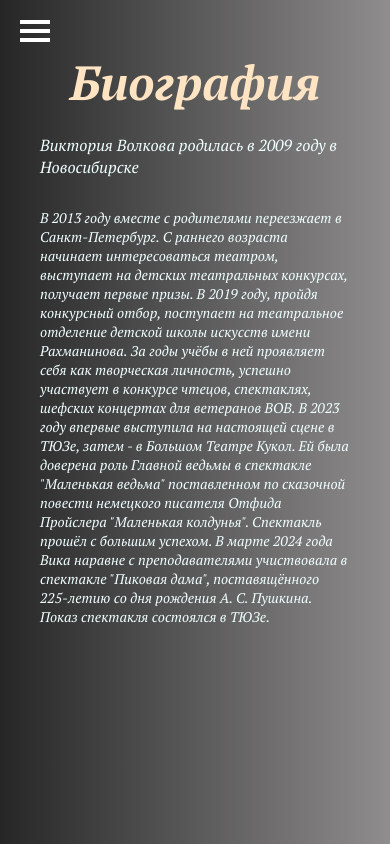
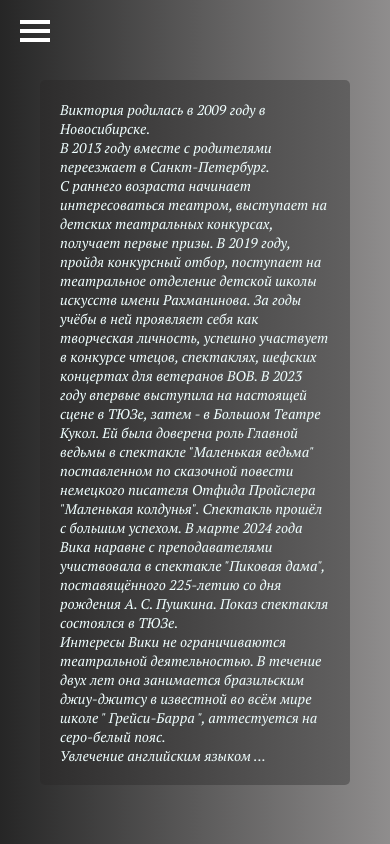
Before and after one commit to Evgeniy-makdak/TheActress-sCallingCard, a React (Create React App) app: page /biography in a window 390 px wide. Built offline with nearby package versions, Linux system fonts and the light colour scheme.

Commit message:
minor styles changes, add borders on text areas

```diff
--- a/src/components/Pages/BiographyPage.jsx
+++ b/src/components/Pages/BiographyPage.jsx
@@ -1,24 +1,40 @@
-import styles from './styles/BiographyPage.module.css'
+import styles from './styles/BiographyPage.module.css';
 import mainPhoto from '../../assets/images/mainphoto.png';
 
 const BiographyPage = () => {
   return (
     <div className={styles['page']}>
-      <h2 className={styles['dancing-script']}>Биография</h2>
       <p className={styles['pages-content']}>
-        <h2 className={styles.titles}>Виктория Волкова родилась в 2009 году в Новосибирске</h2>
+        <div className={styles.articleBorder}>
           <article className={styles.article}>
-          В 2013 году вместе с родителями переезжает в Санкт-Петербург. С раннего возраста начинает интересоваться
-          театром, выступает на детских театральных конкурсах, получает первые призы.
-          В 2019 году, пройдя конкурсный отбор, поступает на театральное отделение детской школы искусств имени Рахманинова.
-          За годы учёбы в ней проявляет себя как творческая личность, успешно участвует в конкурсе чтецов, спектаклях, шефских концертах
-          для ветеранов ВОВ. В 2023 году впервые выступила на настоящей сцене в ТЮЗе, затем - в Большом Театре Кукол. Ей была доверена
-          роль Главной ведьмы в спектакле "Маленькая ведьма" поставленном по сказочной повести немецкого писателя Отфида Пройслера "Маленькая колдунья".
-          Спектакль прошёл с большим успехом. В марте 2024 года Вика наравне с преподавателями учиствовала в спектакле "Пиковая дама",
-          поставящённого 225-летию со дня рождения А. С. Пушкина. Показ спектакля состоялся в ТЮЗе.
+            Виктория родилась в 2009 году в Новосибирске.
+            <br /> В 2013 году вместе с родителями переезжает в Санкт-Петербург.
+            <br /> С раннего возраста начинает интересоваться театром, выступает
+            на детских театральных конкурсах, получает первые призы. В 2019
+            году, пройдя конкурсный отбор, поступает на театральное отделение
+            <a href="https://rahmaninovschool.spb.ru" target="blank">
+              {' '}
+              детской школы искусств имени Рахманинова
+            </a>
+            . За годы учёбы в ней проявляет себя как творческая личность,
+            успешно участвует в конкурсе чтецов, спектаклях, шефских концертах
+            для ветеранов ВОВ. В 2023 году впервые выступила на настоящей сцене
+            в ТЮЗе, затем - в Большом Театре Кукол. Ей была доверена роль
+            Главной ведьмы в спектакле "Маленькая ведьма" поставленном по
+            сказочной повести немецкого писателя Отфида Пройслера "Маленькая
+            колдунья". Спектакль прошёл с большим успехом. В марте 2024 года
+            Вика наравне с преподавателями учиствовала в спектакле "Пиковая
+            дама", поставящённого 225-летию со дня рождения А. С. Пушкина. Показ
+            спектакля состоялся в ТЮЗе.
             <br />
-
+            Интересы Вики не ограничиваются театральной деятельностью. В течение
+            двух лет она занимается бразильским джиу-джитсу в известной во всём
+            мире школе <a href="https://gbarra.ru">" Грейси-Барра "</a>,
+            аттестуется на серо-белый пояс.
+            <br />
+            Увлечение английским языком ...
           </article>
+        </div>
       </p>
       <img
         src={mainPhoto}
--- a/src/components/Pages/ContactsPage.jsx
+++ b/src/components/Pages/ContactsPage.jsx
@@ -1,21 +1,24 @@
-import styles from './styles/ContactsPage.module.css'
+import styles from './styles/ContactsPage.module.css';
 import mainPhoto from '../../assets/images/mainphoto.png';
 
 const ContactsPage = () => {
   return (
     <div className={styles['page']}>
-      <h2 className={styles['dancing-script']}>Contacts</h2>
       <p className={styles['pages-content']}>
-        Lorem ipsum dolor sit amet consectetur adipisicing elit. Consequatur non
-        laborum impedit, dicta porro recusandae incidunt fugit minima pariatur
-        dignissimos et explicabo necessitatibus totam repellendus, soluta
-        corrupti accusantium vero? Quibusdam repellat architecto maiores,
-        necessitatibus perferendis nostrum atque.
+        <div className={styles.articleBorder}>
+          <article className={styles.article}>
+            Lorem ipsum dolor sit amet consectetur adipisicing elit. Consequatur
+            non laborum impedit, dicta porro recusandae incidunt fugit minima
+            pariatur dignissimos et explicabo necessitatibus totam repellendus,
+            soluta corrupti accusantium vero? Quibusdam repellat architecto
+            maiores, necessitatibus perferendis nostrum atque.
+          </article>
+        </div>
       </p>
       <img
-          src={mainPhoto}
-          alt="Main photo by Victoria"
-          className={styles.image}
+        src={mainPhoto}
+        alt="Main photo by Victoria"
+        className={styles.image}
       />
     </div>
   );
--- a/src/components/Pages/PortfolioPage.jsx
+++ b/src/components/Pages/PortfolioPage.jsx
@@ -1,10 +1,9 @@
-import styles from './styles/PortfolioPage.module.css'
+import styles from './styles/PortfolioPage.module.css';
 import mainPhoto from '../../assets/images/mainphoto.png';
 
 const PortfolioPage = () => {
   return (
     <div className={styles['page']}>
-            <h2 className={styles['dancing-script']}>My Porfolio</h2>
       <img
         src={mainPhoto}
         alt="Main photo by Victoria"
--- a/src/components/Pages/ResumePage.jsx
+++ b/src/components/Pages/ResumePage.jsx
@@ -4,13 +4,22 @@ import mainPhoto from '../../assets/images/mainphoto.png';
 const ResumePage = () => {
   return (
     <div className={styles['page']}>
-      <h2 className={styles['dancing-script']}>Resume</h2>
       <p className={styles['pages-content']}>
+        <div className={styles.articleBorder}>
+          <article className={styles.article}>
           Образование: <br />
-        <a href="https://rahmaninovschool.spb.ru" target='blank'>
+          <a href="https://rahmaninovschool.spb.ru" target="blank">
             СПб ГБУ ДО "Санкт-Петербургская детская школа искусств им.
             С.В.Рахманинова"
-        </a> <br /> 2018 г. - настоящее время <br /> Театральное отделение.
+          </a>{' '}
+          <br /> 2018 г. - настоящее время <br /> Театральное отделение.
+          </article>
+        </div>
+        <div className={styles.articleBorder}>
+          <article className={styles.article}>
+          Следующий пункт резюме
+          </article>
+        </div>
       </p>
       <img
         src={mainPhoto}
--- a/src/components/Pages/styles/BiographyPage.module.css
+++ b/src/components/Pages/styles/BiographyPage.module.css
@@ -37,15 +37,6 @@
     position: relative;
 }
 
-.titles {
-    font-family: 'PT Serif', serif;
-    font-weight: 400;
-    font-style: italic;
-    color: azure;
-    font-size: 24px;
-    text-wrap: wrap;
-}
-
 .article {
     font-family: 'PT Serif', serif;
     font-weight: 400;
@@ -56,6 +47,18 @@
     width: 100%;
     margin-top: 30px;
     text-wrap: wrap;
+    padding: 20px;
+    border-radius: 5px;
+    background: linear-gradient(90deg, rgb(45, 44, 44), rgb(97, 96, 96));
+}
+
+.articleBorder {
+    border-radius: 5px;
+}
+
+.article a {
+    text-decoration: none;
+    color: azure;
 }
 
 @media only screen and (min-width: 320px) and (max-width: 576px) {
@@ -67,10 +70,6 @@
     .pages-content {
         margin: 0;
         width: 100%;
-    }
-    .titles {
-        margin-top: 20px;
-        font-size: 16px;
     }
     .article {
         font-size: 14px;
@@ -90,9 +89,6 @@
         margin: 0;
         width: 100%;
     }
-    .titles {
-        margin-top: 20px;
-    }
     .article {
         max-width: 100%;
     }
@@ -110,9 +106,6 @@
         max-width: 100%;
         margin: 0;
         width: 100%;
-    }
-    .titles {
-        margin-top: 20px;
     }
     .article {
         max-width: 100%;
@@ -132,9 +125,6 @@
         margin: 0;
         width: 100%;
     }
-    .titles {
-        margin-top: 20px;
-    }
     .article {
         font-size: 16px;
         max-width: 600px;
--- a/src/components/Pages/styles/ResumePage.module.css
+++ b/src/components/Pages/styles/ResumePage.module.css
@@ -15,7 +15,8 @@
 }
 
 .pages-content a {
-    color: bisque;
+  color: azure;
+  text-decoration: none;
 }
 
 .image {
@@ -41,6 +42,25 @@
   position: relative;
 }
 
+.article {
+  font-family: 'PT Serif', serif;
+  font-weight: 400;
+  font-style: italic;
+  color: azure;
+  font-size: 14px;
+  max-width: 500px;
+  width: 100%;
+  margin-top: 30px;
+  text-wrap: wrap;
+  padding: 20px;
+  border-radius: 5px;
+  background: linear-gradient(90deg, rgb(45, 44, 44), rgb(97, 96, 96));
+}
+
+.articleBorder {
+  border-radius: 5px;
+}
+
 @media only screen and (min-width: 320px) and (max-width: 576px) {
   .page {
     margin-top: 50px;
@@ -51,6 +71,9 @@
     margin: 0;
     font-size: 20px;
     width: 100%;
+  }
+  .article {
+    font-size: 14px;
   }
   .image {
     display: none;
@@ -67,6 +90,9 @@
     margin: 0;
     width: 100%;
   }
+  .article {
+    max-width: 100%;
+  }
   .image {
     display: none;
   }
@@ -81,6 +107,9 @@
     max-width: 100%;
     margin: 0;
     width: 100%;
+  }
+  .article {
+    max-width: 100%;
   }
   .image {
     display: none;
@@ -100,6 +129,10 @@
   .image {
     display: none;
   }
+  .article {
+    font-size: 16px;
+    max-width: 600px;
+}
 }
 @media only screen and (min-width: 1201px) and (max-width: 1800px) {
 }
```
Also changed, not shown: src/components/Pages/styles/ContactsPage.module.css (+37 -0 lines). Lines whose indentation alone changed are shown as unchanged.
